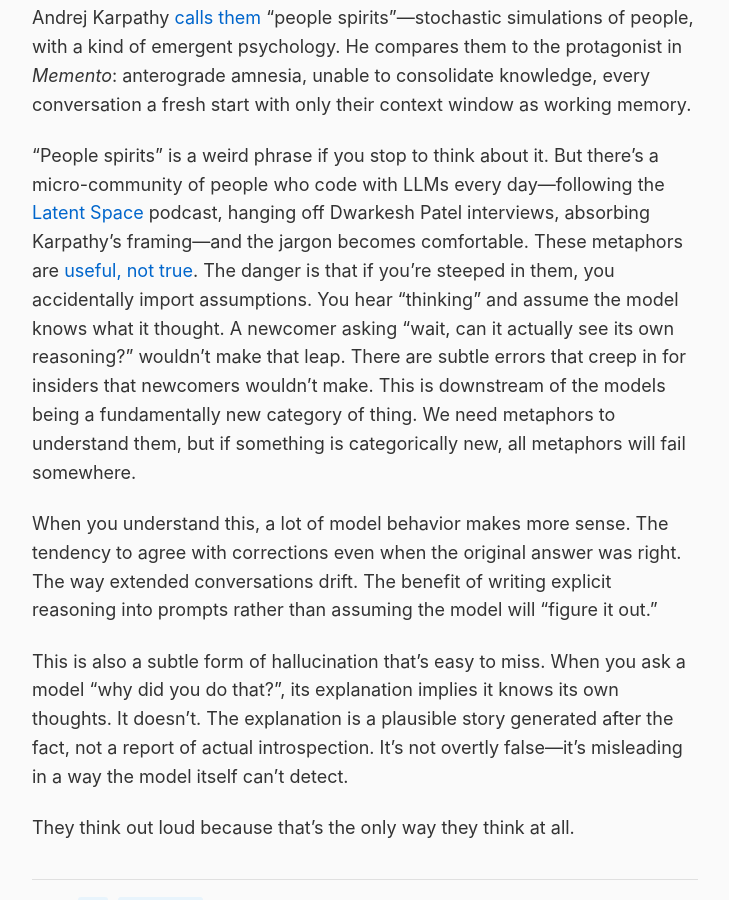
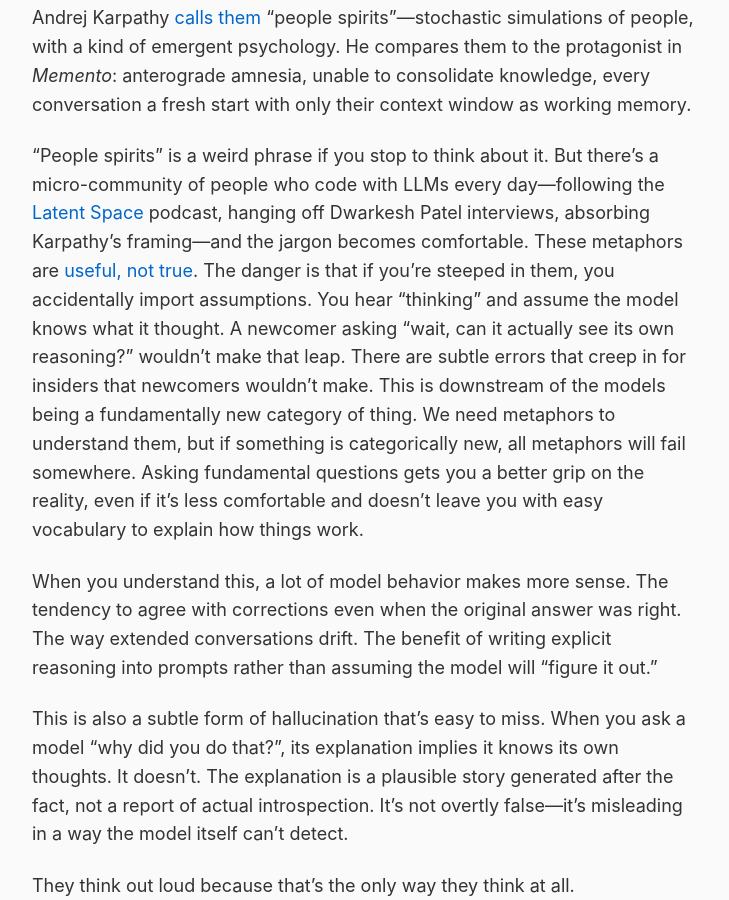
Before and after one commit to rob137/rob137.github.io, a Jekyll site: the page built from _posts/2026-01-24-thinking-out-loud.md, in a window 1280 px wide and 900 px high, scrolled down 2030 px. Shown: the whole window, without its empty margins (275-1004 px from the left). Built offline with Jekyll 4.4.1, drawn with Linux system fonts in a browser that asks for light colours.

Commit message:
Add: fundamental questions give better grip, less easy vocabulary

```diff
--- a/_posts/2026-01-24-thinking-out-loud.md
+++ b/_posts/2026-01-24-thinking-out-loud.md
@@ -38,7 +38,7 @@
 
 Andrej Karpathy [calls them](https://www.ycombinator.com/library/MW-andrej-karpathy-software-is-changing-again) "people spirits"—stochastic simulations of people, with a kind of emergent psychology. He compares them to the protagonist in *Memento*: anterograde amnesia, unable to consolidate knowledge, every conversation a fresh start with only their context window as working memory.
 
-"People spirits" is a weird phrase if you stop to think about it. But there's a micro-community of people who code with LLMs every day—following the [Latent Space](https://www.latent.space/) podcast, hanging off Dwarkesh Patel interviews, absorbing Karpathy's framing—and the jargon becomes comfortable. These metaphors are [useful, not true](https://sive.rs/u). The danger is that if you're steeped in them, you accidentally import assumptions. You hear "thinking" and assume the model knows what it thought. A newcomer asking "wait, can it actually see its own reasoning?" wouldn't make that leap. There are subtle errors that creep in for insiders that newcomers wouldn't make. This is downstream of the models being a fundamentally new category of thing. We need metaphors to understand them, but if something is categorically new, all metaphors will fail somewhere.
+"People spirits" is a weird phrase if you stop to think about it. But there's a micro-community of people who code with LLMs every day—following the [Latent Space](https://www.latent.space/) podcast, hanging off Dwarkesh Patel interviews, absorbing Karpathy's framing—and the jargon becomes comfortable. These metaphors are [useful, not true](https://sive.rs/u). The danger is that if you're steeped in them, you accidentally import assumptions. You hear "thinking" and assume the model knows what it thought. A newcomer asking "wait, can it actually see its own reasoning?" wouldn't make that leap. There are subtle errors that creep in for insiders that newcomers wouldn't make. This is downstream of the models being a fundamentally new category of thing. We need metaphors to understand them, but if something is categorically new, all metaphors will fail somewhere. Asking fundamental questions gets you a better grip on the reality, even if it's less comfortable and doesn't leave you with easy vocabulary to explain how things work.
 
 When you understand this, a lot of model behavior makes more sense. The tendency to agree with corrections even when the original answer was right. The way extended conversations drift. The benefit of writing explicit reasoning into prompts rather than assuming the model will "figure it out."
 
```
